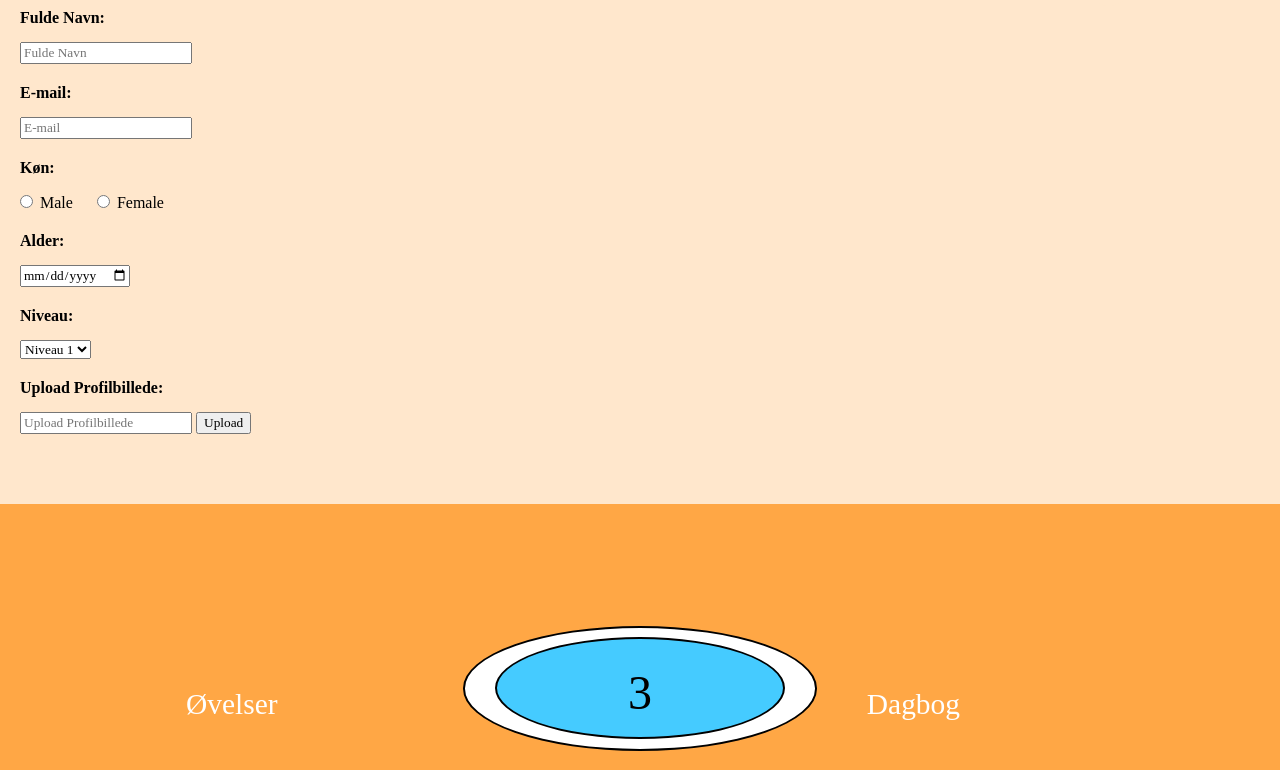
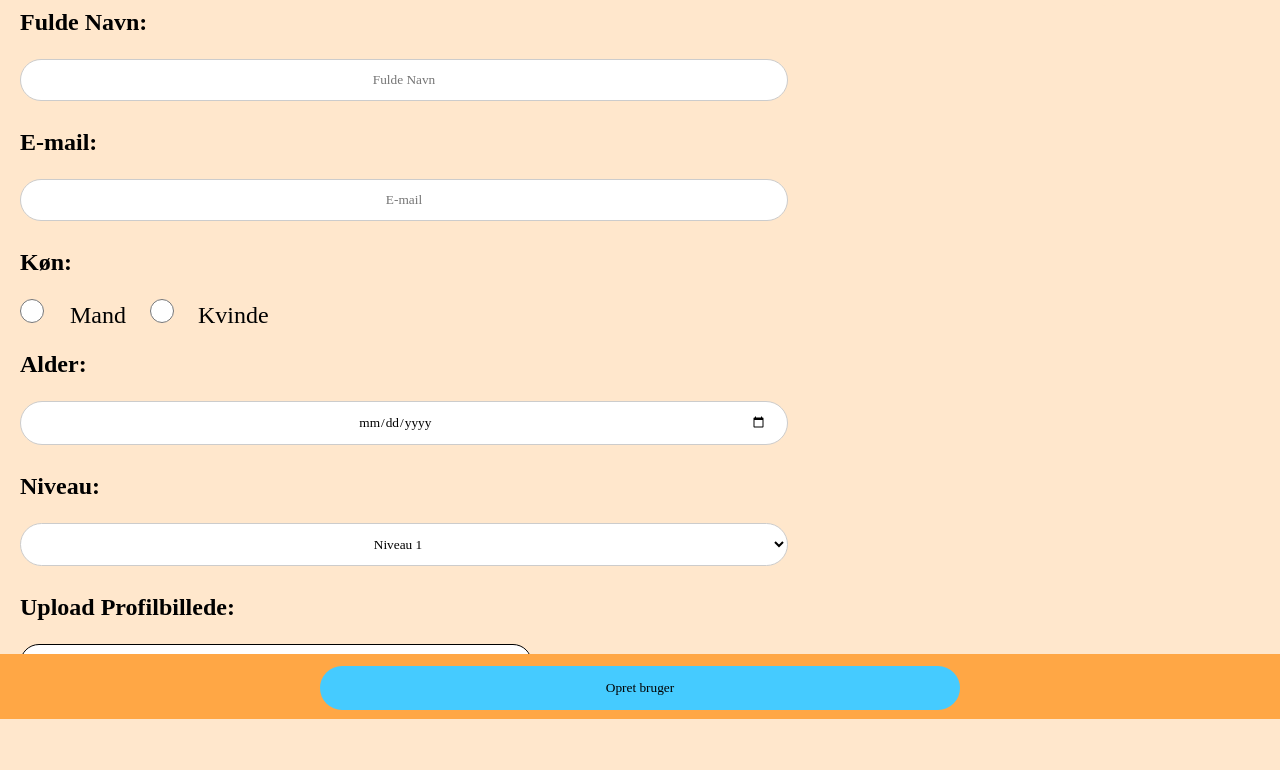
Before and after one commit to HrAagesen/3.semester-tem1-Medsprogetp-arbejde, a plain HTML site: page brugerinfo.html in a window 1280 px wide. Shown: the part 81-851 px from the top of the page. Before the commit the page ends 800 px from the top, so only its background shows below. Drawn offline with nearby package versions, Linux system fonts and the light colour scheme.

Commit message:
bruger info style

```diff
--- a/brugerinfo.html
+++ b/brugerinfo.html
@@ -25,47 +25,46 @@
 <section>
 
   <div class="">
-    <h4>Fulde Navn:</h4>
+    <h2>Fulde Navn:</h2>
       <input type="text" placeholder="Fulde Navn" name="uname" required>
 
     </div>
 
     <div class="">
-      <h4>E-mail:</h4>
+      <h2>E-mail:</h2>
         <input type="text" placeholder="E-mail" name="uname" required>
 
       </div>
 
       <div class="">
-        <h4>Køn:</h4>
+        <h2>Køn:</h2>
         <form>
-          <input type="radio" name="gender" value="male"> Male
-          <input type="radio" name="gender" value="female"> Female
+          <input type="radio" name="gender" value="male"><label> Mand</label>
+          <input type="radio" name="gender" value="female"> <label>Kvinde</label>
         </form>
 
       </div>
 
       <div class="">
-        <h4>Alder:</h4>
+        <h2>Alder:</h2>
         <form>
-          <input type="date" name="bday">
+          <input class="inputfelt" type="date" name="bday">
         </form>
 
         </div>
 
         <div class="">
-          <h4>Niveau:</h4>
+          <h2>Niveau:</h2>
           <select name="Niveau">
-            <option value="volvo">Niveau 1</option>
-            <option value="saab">Niveau 2</option>
-            <option value="fiat">Niveau 3</option>
+            <option value="Niveau 1">Niveau 1</option>
+            <option value="Niveau 2">Niveau 2</option>
+            <option value="Niveau 3">Niveau 3</option>
           </select>
 
           </div>
 
           <div class="">
-            <h4>Upload Profilbillede:</h4>
-              <input type="text" placeholder="Upload Profilbillede" name="uname" required>
+            <h2>Upload Profilbillede:</h2>
               <button type="button" name="Upload">Upload</button>
             </div>
 
@@ -73,15 +72,7 @@
 
 
 
-<nav>
-<a href="ovelser.html" > <li>Øvelser</li></a>
-<a href="index.html">
-  <div>
-  <li class="levelscenter">3</li>
-</div>
-</a>
-<a href="dagbog.html"><li class="right">Dagbog</li></a>
-</nav>
+<div class="bundopret"><a href="index.html"><button class="opretbruger" type="submit">Opret bruger</button></a></div>
 
 <script src="https://ajax.googleapis.com/ajax/libs/jquery/3.3.1/jquery.min.js"></script>
 <script src="js/js.js"></script>
--- a/css/style.css
+++ b/css/style.css
@@ -1,6 +1,7 @@
 @charset "UTF-8";
 * {
-  box-sizing: border-box;
+  -webkit-box-sizing: border-box;
+          box-sizing: border-box;
   font-family: 'quicksand', 'sans serif';
 }
 
@@ -24,7 +25,8 @@ body .loginsiden input[type=text], body .loginsiden input[type=password] {
   margin: 8px 0;
   display: inline-block;
   border: 1px solid #ccc;
-  box-sizing: border-box;
+  -webkit-box-sizing: border-box;
+          box-sizing: border-box;
   text-align: center;
   background-color: #FFE7CC;
   color: #B26C1E;
@@ -75,10 +77,12 @@ body .loginsiden span.psw {
   }
 }
 * {
-  box-sizing: border-box;
+  -webkit-box-sizing: border-box;
+          box-sizing: border-box;
 }
 
 body {
+  background-color: #FFE7CC;
   margin: 0;
   font-family: 'Quicksand', sans-serif;
 }
@@ -284,16 +288,92 @@ body main .ovelseknap p {
 body section {
   background-color: #FFE7CC;
   padding-top: 70px;
-  padding-bottom: 70px;
+  padding-bottom: 80px;
 }
-body section div h4 {
+body section div h2 {
   margin: 20px 0 15px 20px;
 }
 body section div input {
-  margin-left: 20px;
+  width: 60%;
+  padding: 12px 20px;
+  margin: 8px 20px;
+  border: 1px solid #ccc;
+  -webkit-box-sizing: border-box;
+          box-sizing: border-box;
+  text-align: center;
+  background-color: white;
+  border-radius: 25px;
+}
+body section div form input {
+  width: 10%;
+  padding: 12px 20px;
+  margin: 8px 20px;
+  border: 1px solid #ccc;
+  -webkit-box-sizing: border-box;
+          box-sizing: border-box;
+  text-align: center;
+  background-color: white;
+  border-radius: 25px;
+  width: 24px;
+  height: 24px;
+}
+body section div form label {
+  font-size: 24px;
+}
+body section div form .inputfelt {
+  width: 60%;
+  padding: 12px 20px;
+  margin: 8px 20px;
+  border: 1px solid #ccc;
+  -webkit-box-sizing: border-box;
+          box-sizing: border-box;
+  text-align: center;
+  background-color: white;
+  border-radius: 25px;
+  height: auto;
 }
 body section div select {
-  margin-left: 20px;
+  width: 60%;
+  padding: 12px 20px;
+  margin: 8px 20px;
+  border: 1px solid #ccc;
+  -webkit-box-sizing: border-box;
+          box-sizing: border-box;
+  text-align: center;
+  background-color: white;
+  border-radius: 25px;
+}
+body section div button {
+  background-color: #fff;
+  color: #000;
+  padding: 10px 16px;
+  margin: 8px 20px;
+  border: none;
+  cursor: pointer;
+  width: 40%;
+  border-radius: 25px;
+  border: 1px solid;
+}
+body .bundopret {
+  background-color: #FFA745;
+  text-align: center;
+  position: fixed;
+  bottom: 0;
+  width: 100%;
+  height: 65px;
+  padding-top: 4px;
+}
+body .bundopret .opretbruger {
+  background-color: #45CBFF;
+  color: #000;
+  padding: 14px 20px;
+  margin: auto;
+  margin-top: 8px;
+  margin-bottom: 8px;
+  border: none;
+  cursor: pointer;
+  width: 50%;
+  border-radius: 25px;
 }
 body nav {
   display: block;
--- a/sass/sass.scss
+++ b/sass/sass.scss
@@ -5,6 +5,7 @@
 
 }
 body{
+  background-color: #FFE7CC;
   margin: 0;
   font-family: 'Quicksand', sans-serif;
 
@@ -247,29 +248,71 @@ main{
 section{
   background-color: #FFE7CC;
   padding-top: 70px;
-  padding-bottom: 70px;
+  padding-bottom: 80px;
+
 
   div{
 
-    h4{
+    h2{
       margin: 20px 0 15px 20px;
+
     }
 
     input{
-      margin-left: 20px;
+      width: 60%;
+      padding: 12px 20px;
+      margin: 8px 20px;
+      //display: inline-block;
+      border: 1px solid #ccc;
+      box-sizing: border-box;
+      text-align: center;
+      background-color: white;
+      border-radius: 25px;
     }
 
     form{
 
 
       input{
+        width: 10%;
+        padding: 12px 20px;
+        margin: 8px 20px;
+        border: 1px solid #ccc;
+        box-sizing: border-box;
+        text-align: center;
+        background-color: white;
+        border-radius: 25px;
+        width: 24px;
+        height: 24px;
+      }
 
+      label{
+        font-size: 24px;
+      }
+
+      .inputfelt{
+        width: 60%;
+        padding: 12px 20px;
+        margin: 8px 20px;
+        border: 1px solid #ccc;
+        box-sizing: border-box;
+        text-align: center;
+        background-color: white;
+        border-radius: 25px;
+        height: auto;
       }
 
     }
 
     select{
-      margin-left: 20px;
+      width: 60%;
+      padding: 12px 20px;
+      margin: 8px 20px;
+      border: 1px solid #ccc;
+      box-sizing: border-box;
+      text-align: center;
+      background-color: white;
+      border-radius: 25px;
 
       option{
 
@@ -278,10 +321,40 @@ section{
     }
 
     button{
-
+      background-color: #fff;
+      color: #000;
+      padding: 10px 16px;
+      margin: 8px 20px;
+      border: none;
+      cursor: pointer;
+      width: 40%;
+      border-radius: 25px;
+      border: 1px solid;
     }
   }
+}
 
+.bundopret{
+  background-color: #FFA745;
+  text-align: center;
+  position: fixed;
+  bottom: 0;
+  width: 100%;
+  height: 65px;
+  padding-top: 4px;
+
+  .opretbruger{
+    background-color: #45CBFF;
+    color: #000;
+    padding: 14px 20px;
+    margin: auto;
+    margin-top: 8px;
+    margin-bottom: 8px;
+    border: none;
+    cursor: pointer;
+    width: 50%;
+    border-radius: 25px;
+  }
 }//brugerinfo.html slut
 
 //navigationsbaren i bunden af siden start
```
